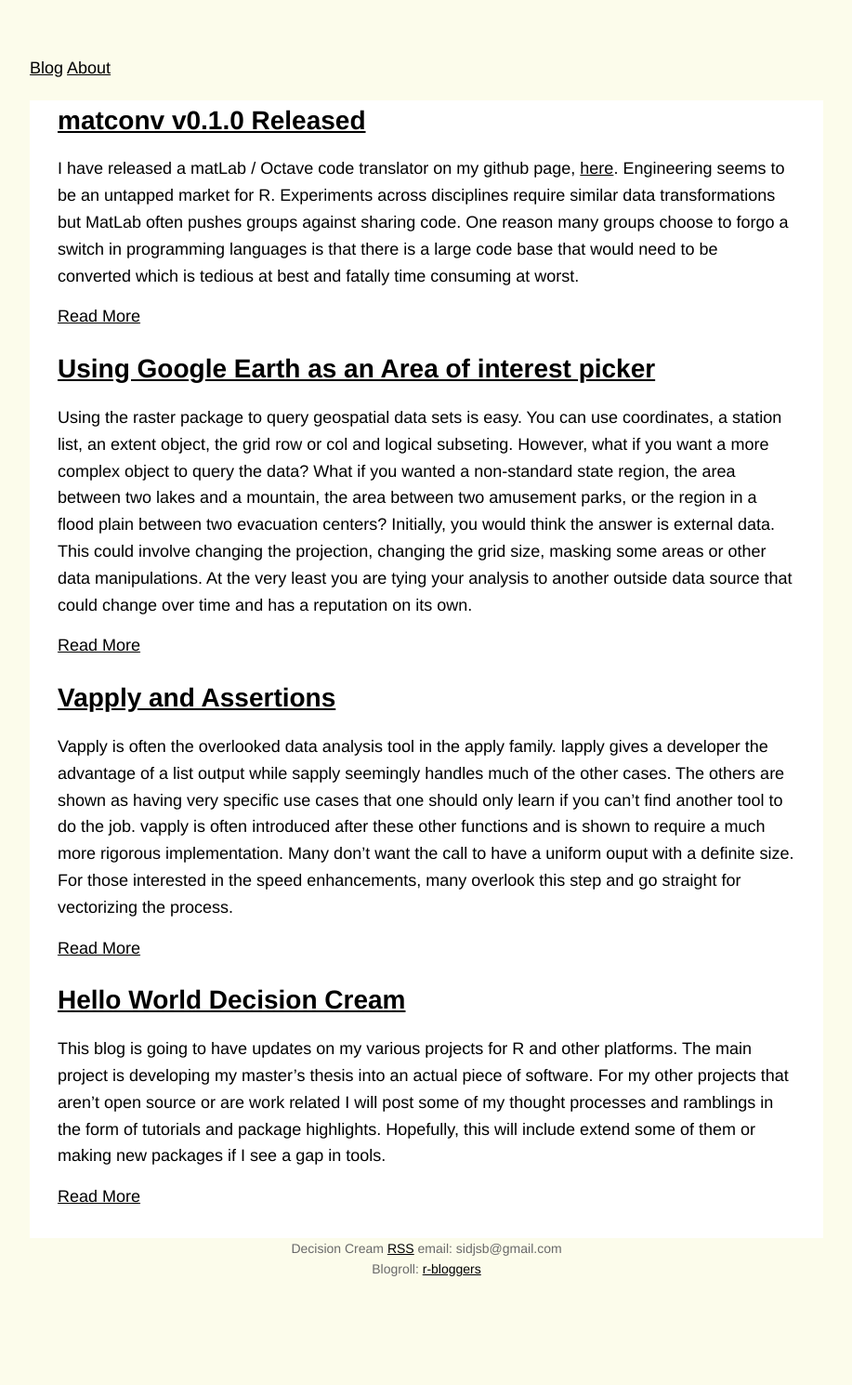
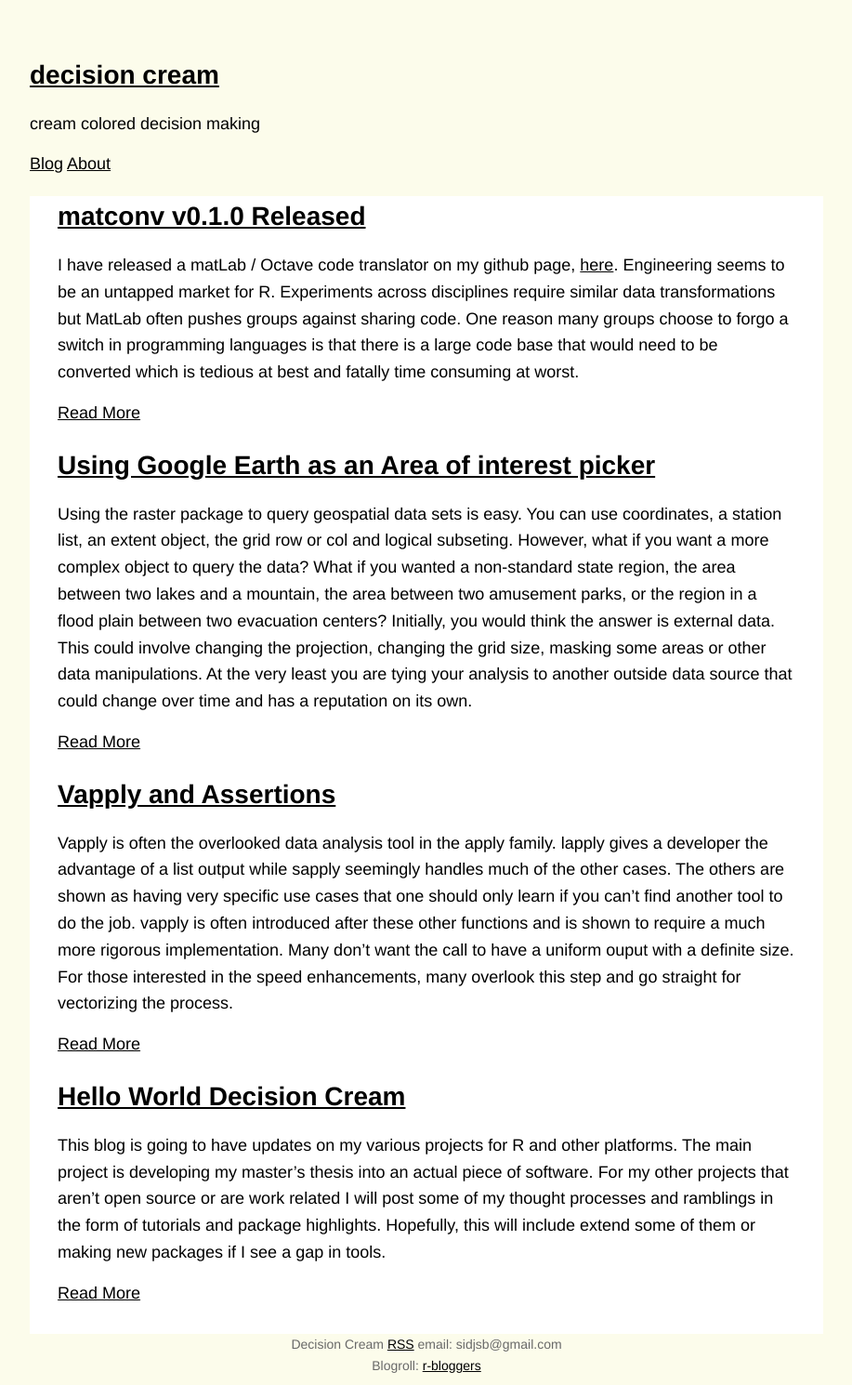
Before and after one commit to sidjai/sidjai.github.io, a Jekyll site: the page built from index.html, in a window 1280 px wide. Shown: the whole page at 93% size, without its empty margins (181-1098 px from the left). Built offline with Jekyll 4.4.1, drawn with Linux system fonts in a browser that asks for light colours; before the commit the page ends 1387 px from its top, so only the background shows below that.

Commit message:
Forgot config changes

```diff
--- a/_config.yml
+++ b/_config.yml
@@ -1,2 +1,5 @@
+name: decision cream
+description: cream colored decision making
+url: decision-cream.com
 disqus: decisioncream
 highlighter: pygments
```
